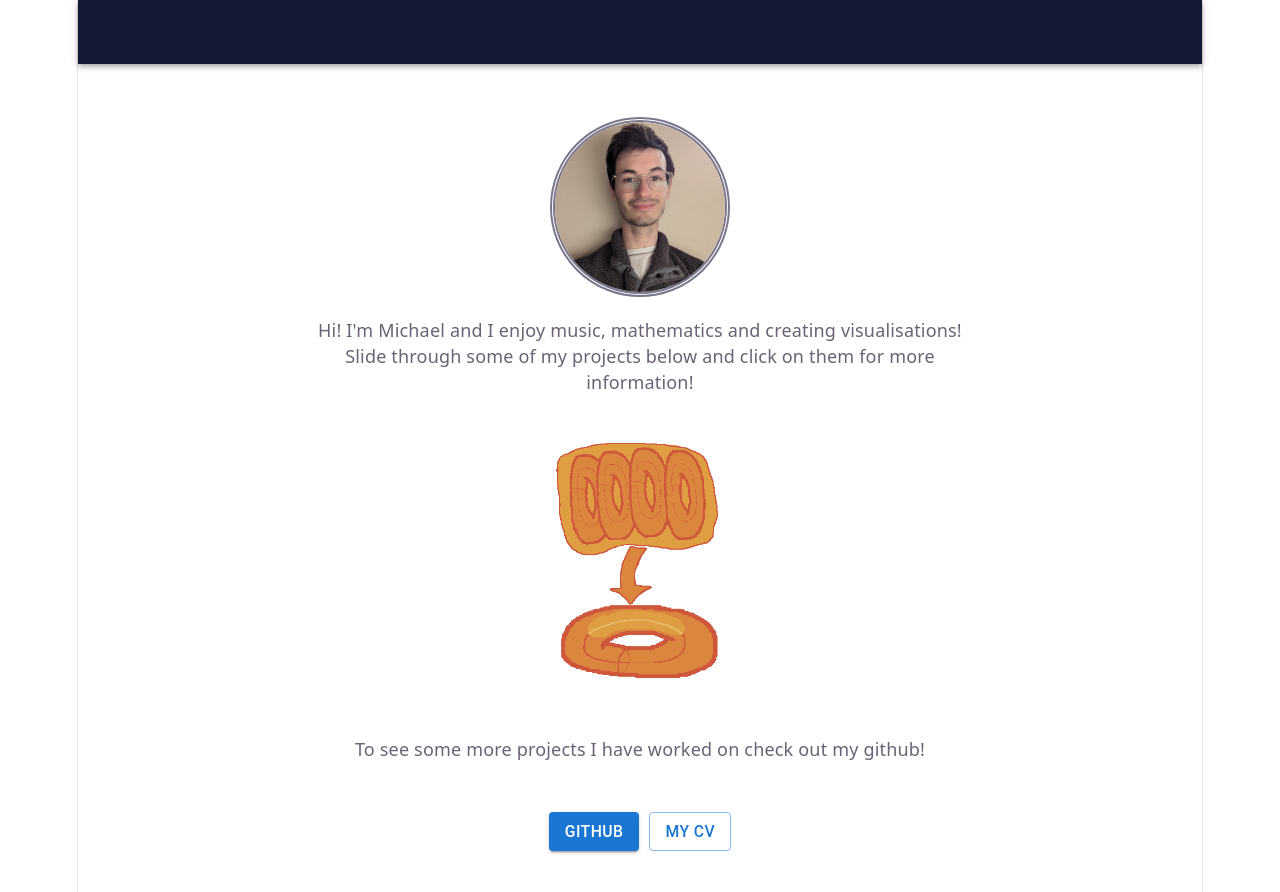
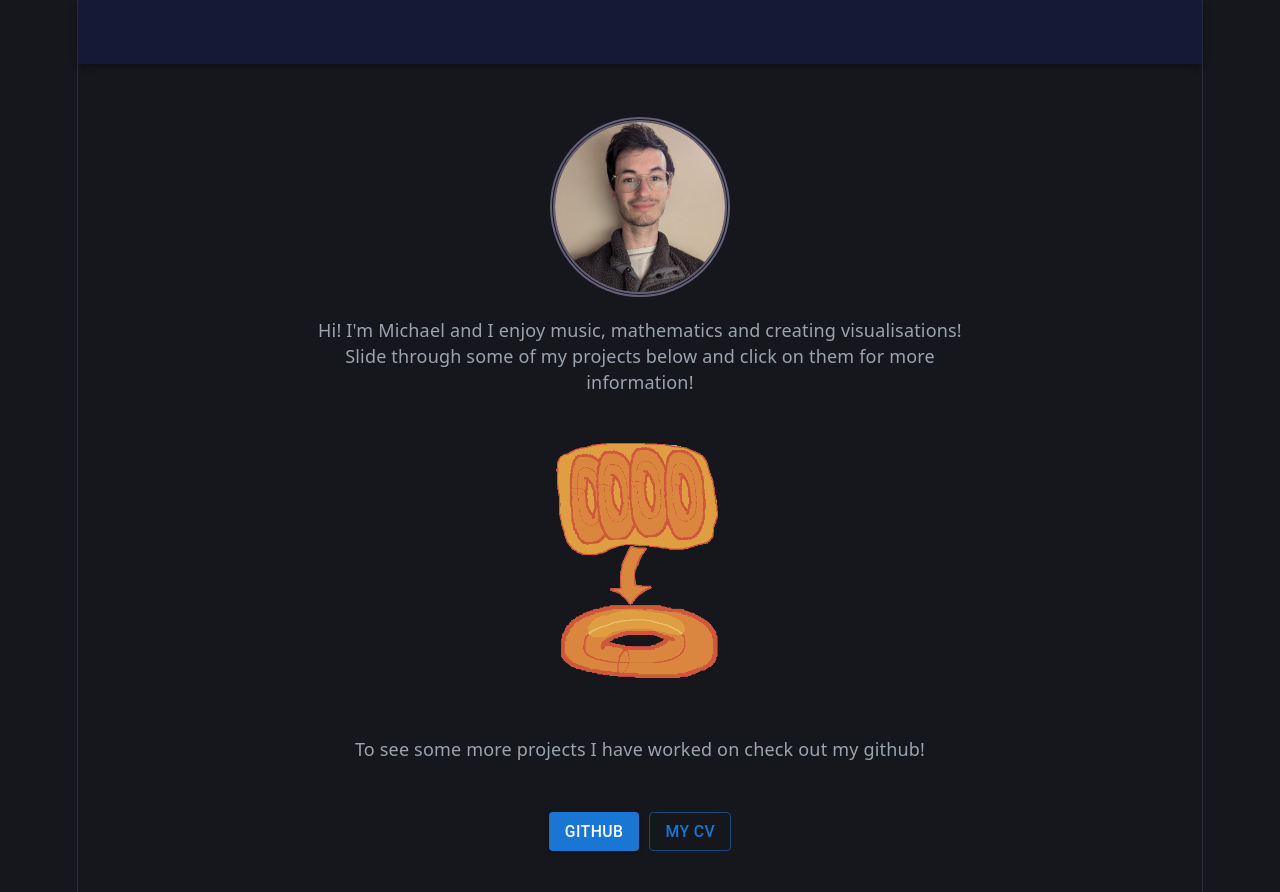
Before and after one commit to mcwiga/mcwiga.github.io, a React (Vite) app: page / in a window 1280 px wide. Shown: the top 892 px of the page. Built offline with nearby package versions, Linux system fonts and the light colour scheme.

Commit message:
Remove light mode

```diff
--- a/src/index.css
+++ b/src/index.css
@@ -1,15 +1,15 @@
 :root {
-  --text: #6b6375;
-  --text-h: #08060d;
-  --bg: #fff;
-  --border: #e5e4e7;
-  --code-bg: #f4f3ec;
-  --accent: #aa3bff;
-  --accent-bg: rgba(170, 59, 255, 0.1);
-  --accent-border: rgba(170, 59, 255, 0.5);
-  --social-bg: rgba(244, 243, 236, 0.5);
+  --text: #9ca3af;
+  --text-h: #f3f4f6;
+  --bg: #16171d;
+  --border: #2e303a;
+  --code-bg: #1f2028;
+  --accent: #c084fc;
+  --accent-bg: rgba(192, 132, 252, 0.15);
+  --accent-border: rgba(192, 132, 252, 0.5);
+  --social-bg: rgba(47, 48, 58, 0.5);
   --shadow:
-    rgba(0, 0, 0, 0.1) 0 10px 15px -3px, rgba(0, 0, 0, 0.05) 0 4px 6px -2px;
+    rgba(0, 0, 0, 0.4) 0 10px 15px -3px, rgba(0, 0, 0, 0.25) 0 4px 6px -2px;
 
   --sans: system-ui, "Segoe UI", Roboto, sans-serif;
   --heading: system-ui, "Segoe UI", Roboto, sans-serif;
@@ -27,26 +27,6 @@
 
   @media (max-width: 1024px) {
     font-size: 16px;
-  }
-}
-
-@media (prefers-color-scheme: dark) {
-  :root {
-    --text: #9ca3af;
-    --text-h: #f3f4f6;
-    --bg: #16171d;
-    --border: #2e303a;
-    --code-bg: #1f2028;
-    --accent: #c084fc;
-    --accent-bg: rgba(192, 132, 252, 0.15);
-    --accent-border: rgba(192, 132, 252, 0.5);
-    --social-bg: rgba(47, 48, 58, 0.5);
-    --shadow:
-      rgba(0, 0, 0, 0.4) 0 10px 15px -3px, rgba(0, 0, 0, 0.25) 0 4px 6px -2px;
-  }
-
-  #social .button-icon {
-    filter: invert(1) brightness(2);
   }
 }
 
```
